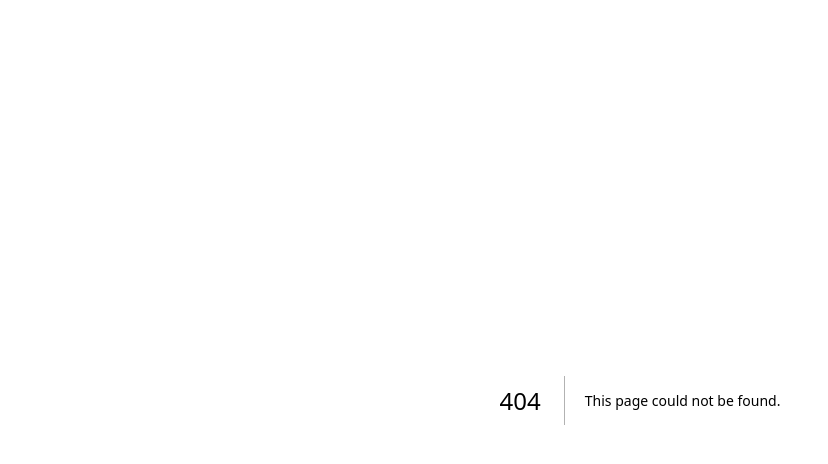
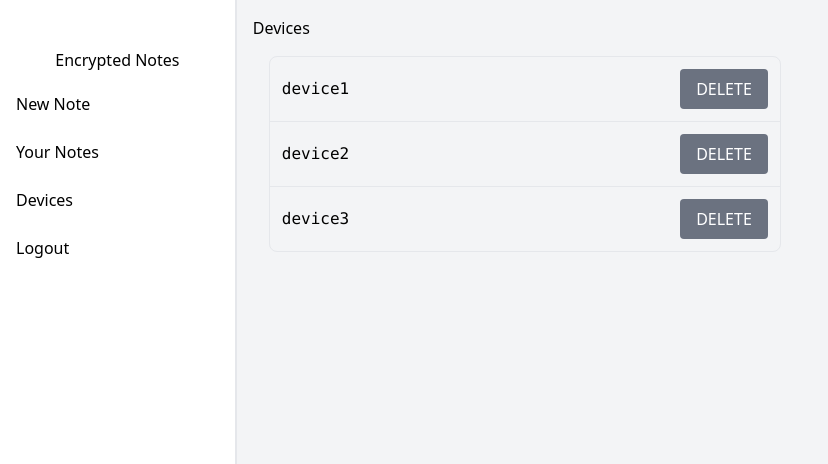
Before and after one commit to yk-saito/encrypted_notes_nextjs, a Next.js app: page /devices in a window 1280 px wide. Before the commit this address had no page. Shown: the top 464 px of the page, without its empty margins (0-828 px from the left). Built offline with nearby package versions, Linux system fonts and the light colour scheme.

Commit message:
add device list

```diff
--- /dev/null
+++ b/pages/devices.tsx
@@ -0,0 +1,61 @@
+import { GetStaticProps, NextPage, InferGetStaticPropsType } from 'next'
+import { Device } from '../types/data'
+import Layout from '../components/Layout'
+import Button from '../components/Button'
+
+// InferGetStaticPropsType<typeof getStaticProps>
+// getStaticProps()の返り値をもとにNotesに渡される型を類推してくれる
+type DeviceProps = InferGetStaticPropsType<typeof getStaticProps>
+
+const handleDeleteDevice = () => {
+  alert(`"Push DELETE"`)
+}
+
+const Devices: NextPage<DeviceProps> = (props) => {
+  const { devices } = props
+  return (
+    <Layout>
+      <span>Devices</span>
+      <main className="p-4">
+        <ul className="border rounded-lg max-w-lg">
+          {devices.map((device: Device) =>
+            <li
+              className="border-b px-3 last:border-none flex items-center"
+              key={device.alias}
+            >
+              <code className="flex-1 py-5 font-mono">{device.alias}</code>
+              <Button
+                onClick={handleDeleteDevice}
+              >DELETE</Button>
+            </li>
+          )}
+        </ul>
+      </main>
+    </Layout >
+  )
+}
+
+export const getStaticProps = async () => {
+  const devices: Device[] = [
+    {
+      alias: "device1",
+      pbkey: "PUB_KEY_1",
+    }, {
+      alias: "device2",
+      pbkey: "PUB_KEY_2",
+    }, {
+      alias: "device3",
+      pbkey: "PUB_KEY_3",
+    },
+  ]
+
+  return {
+    props: {
+      devices,
+    },
+    revalidate: 60,
+  }
+}
+
+
+export default Devices
```
Also changed, not shown: types/data.d.ts (added, +9 -0 lines).
